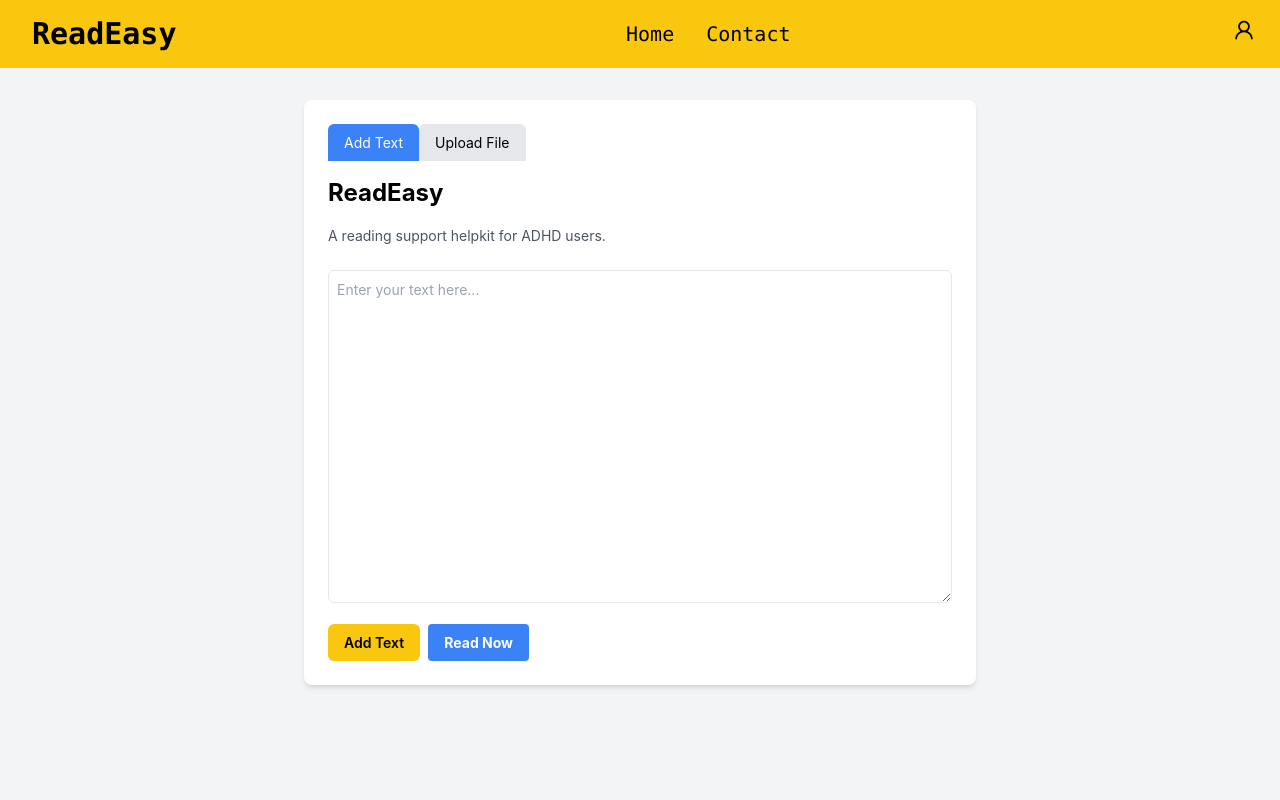
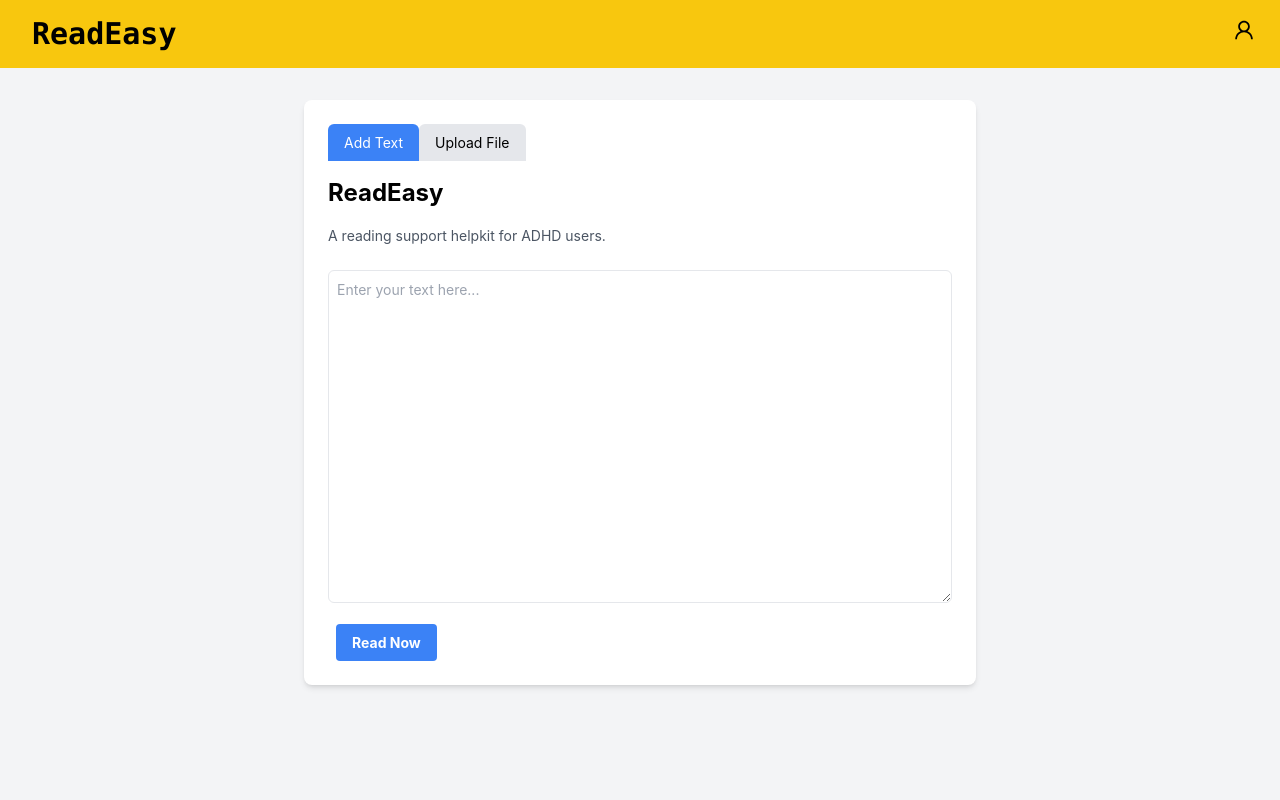
Before and after one commit to Kaasw/TTNM, a React (Create React App) app in the folder frontend/: page / in a window 1280 px wide. Shown: the top 800 px of the page. Built offline with nearby package versions, Linux system fonts and the light colour scheme; sample sign-in values are in the browser's storage.

Commit message:
get doc by id

```diff
--- a/frontend/src/App.js
+++ b/frontend/src/App.js
@@ -24,7 +24,7 @@ function App() {
 				<MyToast />
 				<Switch>
 
-     		{/* <Route exact path="/">
+     		<Route exact path="/">
             			{isLoggedIn ? (
           	   	 			<Suspense
 								  fallback={
@@ -39,20 +39,8 @@ function App() {
 							  </Suspense>) : (
               				<Redirect to="/login" />
             )}
-          	</Route> */}
-			<Route exact path="/">
-						<Suspense
-							fallback={
-								<div className="flex h-screen">
-									<div className="font-mono font-bold text-3xl m-auto">
-										Loading...
-									</div>
-								</div>
-							}
-						>
-							<HomeScreen />
-						</Suspense>
-					</Route>
+          	</Route>
+
 
 					<Route path="/login">
 						<Suspense
--- a/frontend/src/components/home_screen/HomeScreen.jsx
+++ b/frontend/src/components/home_screen/HomeScreen.jsx
@@ -17,7 +17,6 @@ function ReadHD() {
     console.log('Reading text:', textContent);
     const response = createDocument(textContent, inputFieldValue.current.user_id);
     console.log(response);
-
 
   }
 
@@ -75,9 +74,6 @@ function ReadHD() {
               value={textContent}
               onChange={(e) => setTextContent(e.target.value)}
             />
-            <button className="bg-[#F8C70E] hover:bg-[#000000d0] text-[#000000] hover:text-[#F8C70E] font-semibold rounded-md py-2 px-4 w-30">
-              Add Text
-            </button>
             <button className="bg-blue-500 hover:bg-blue-700 text-white font-bold py-2 px-4 rounded ml-2" onClick={handleReadNowClick} disabled={!textContent}>
               Read Now
             </button>
--- a/frontend/src/components/shared/NavigationBar.jsx
+++ b/frontend/src/components/shared/NavigationBar.jsx
@@ -20,7 +20,7 @@ const NavigationBar = () => {
 	const handleLogout = () => {
 		localStorage.removeItem("token");
 		toast.success("Logged out");
-		window.location.href = "/";
+		window.location.href = "/login";
 	};
 
 	const userDropdownItems = [
@@ -64,18 +64,6 @@ const NavigationBar = () => {
 			<h1 className="text-3xl font-mono font-bold p-4 text-[#000000]">
 				<a className="hover:text-[#FFF5D6]" href="/">ReadEasy</a>
 			</h1>
-
-			<div className="hidden md:flex">
-				<ul className="flex font-mono text-xl">
-					<li className="p-4">
-						<a className="hover:text-[#FFF5D6]" href="/">Home</a>
-					</li>
-
-					<li className="p-4">
-						<a className="hover:text-[#FFF5D6]" href="/contact">Contact</a>
-					</li>
-				</ul>
-			</div>
 
 			<div className="hidden md:flex">
 				<ul className="flex text-2xl">
```
Also changed, not shown: 1 other file (tests, documents, lock files or other folders).
